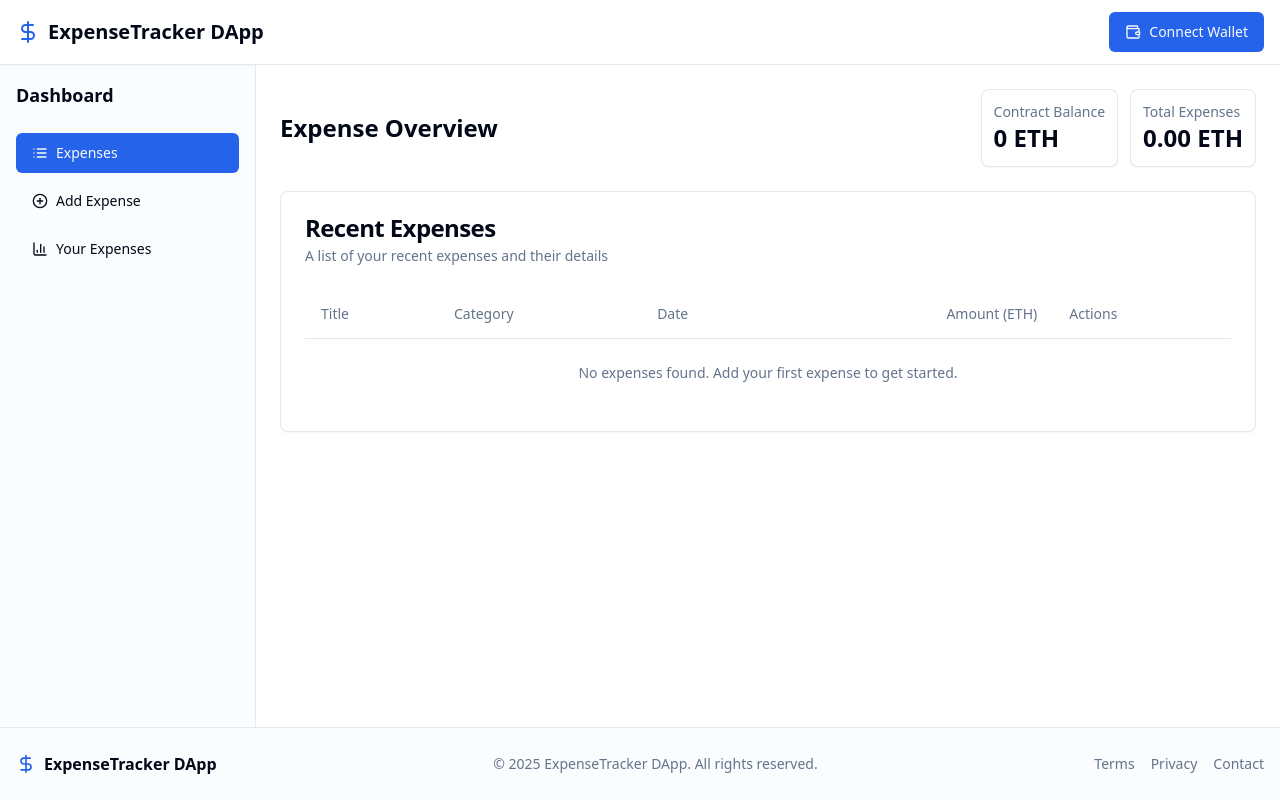
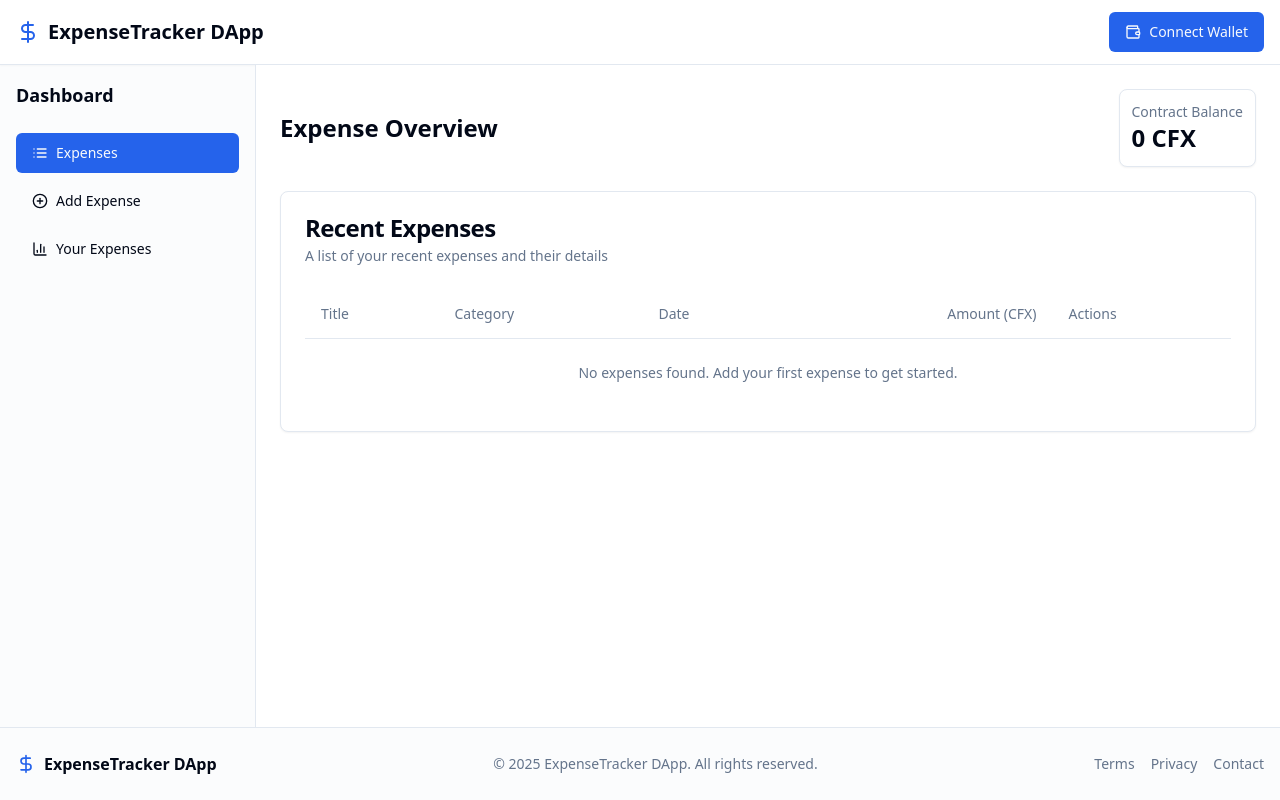
Before and after one commit to Vikash-8090-Yadav/Expenditure-Dapp, a Next.js app in the folder Frontend/: page / in a window 1280 px wide. Built offline with nearby package versions, Linux system fonts and the light colour scheme.

Commit message:
Added all the filws

```diff
--- a/Frontend/app/page.tsx
+++ b/Frontend/app/page.tsx
@@ -156,7 +156,7 @@ export default function Home() {
           ) : (
             <div className="flex items-center gap-4">
               <div className="wallet-badge px-3 py-1 rounded-md text-sm">
-                <span className="font-medium">{balance} ETH</span>
+                <span className="font-medium">{balance} CFX</span>
               </div>
               <div className="wallet-badge px-3 py-1 rounded-md text-sm">
                 <span className="font-medium">
--- a/Frontend/components/add-expense-form.tsx
+++ b/Frontend/components/add-expense-form.tsx
@@ -155,7 +155,7 @@ export default function AddExpenseForm({ onAddExpense }: AddExpenseFormProps) {
             </div>
 
             <div className="space-y-2">
-              <Label htmlFor="amount">Amount (ETH) *</Label>
+              <Label htmlFor="amount">Amount (CFX) *</Label>
               <Input
                 id="amount"
                 type="number"
--- a/Frontend/components/expense-list.tsx
+++ b/Frontend/components/expense-list.tsx
@@ -170,15 +170,10 @@ export default function ExpenseList({ onApproveExpense = () => {}, onDeclineExpe
           <Card className="w-auto">
             <CardContent className="p-3">
               <div className="text-sm text-muted-foreground">Contract Balance</div>
-              <div className="text-2xl font-bold">{contractBalance} ETH</div>
+              <div className="text-2xl font-bold">{contractBalance} CFX</div>
             </CardContent>
           </Card>
-          <Card className="w-auto">
-            <CardContent className="p-3">
-              <div className="text-sm text-muted-foreground">Total Expenses</div>
-              <div className="text-2xl font-bold">{totalExpenses.toFixed(2)} ETH</div>
-            </CardContent>
-          </Card>
+
         </div>
       </div>
 
@@ -194,7 +189,7 @@ export default function ExpenseList({ onApproveExpense = () => {}, onDeclineExpe
                 <TableHead>Title</TableHead>
                 <TableHead>Category</TableHead>
                 <TableHead>Date</TableHead>
-                <TableHead className="text-right">Amount (ETH)</TableHead>
+                <TableHead className="text-right">Amount (CFX)</TableHead>
                 <TableHead>Actions</TableHead>
               </TableRow>
             </TableHeader>
--- a/Frontend/components/your-expenses.tsx
+++ b/Frontend/components/your-expenses.tsx
@@ -88,7 +88,7 @@ export default function YourExpenses() {
         <Card className="w-auto">
           <CardContent className="p-4">
             <div className="text-sm text-muted-foreground">Total Expenses</div>
-            <div className="text-2xl font-bold">{totalExpenses.toFixed(2)} ETH</div>
+            <div className="text-2xl font-bold">{totalExpenses.toFixed(2)} CFX</div>
           </CardContent>
         </Card>
       </div>
@@ -105,7 +105,7 @@ export default function YourExpenses() {
                 <TableHead>Title</TableHead>
                 <TableHead>Category</TableHead>
                 <TableHead>Date</TableHead>
-                <TableHead className="text-right">Amount (ETH)</TableHead>
+                <TableHead className="text-right">Amount (CFX)</TableHead>
 
               </TableRow>
             </TableHeader>
--- /dev/null
+++ b/package.json
@@ -0,0 +1,5 @@
+{
+  "dependencies": {
+    "@types/react-toastify": "^4.0.2"
+  }
+}
```
Also changed, not shown: Frontend/next-env.d.ts (added), 2 other files (tests, documents, lock files or other folders).
